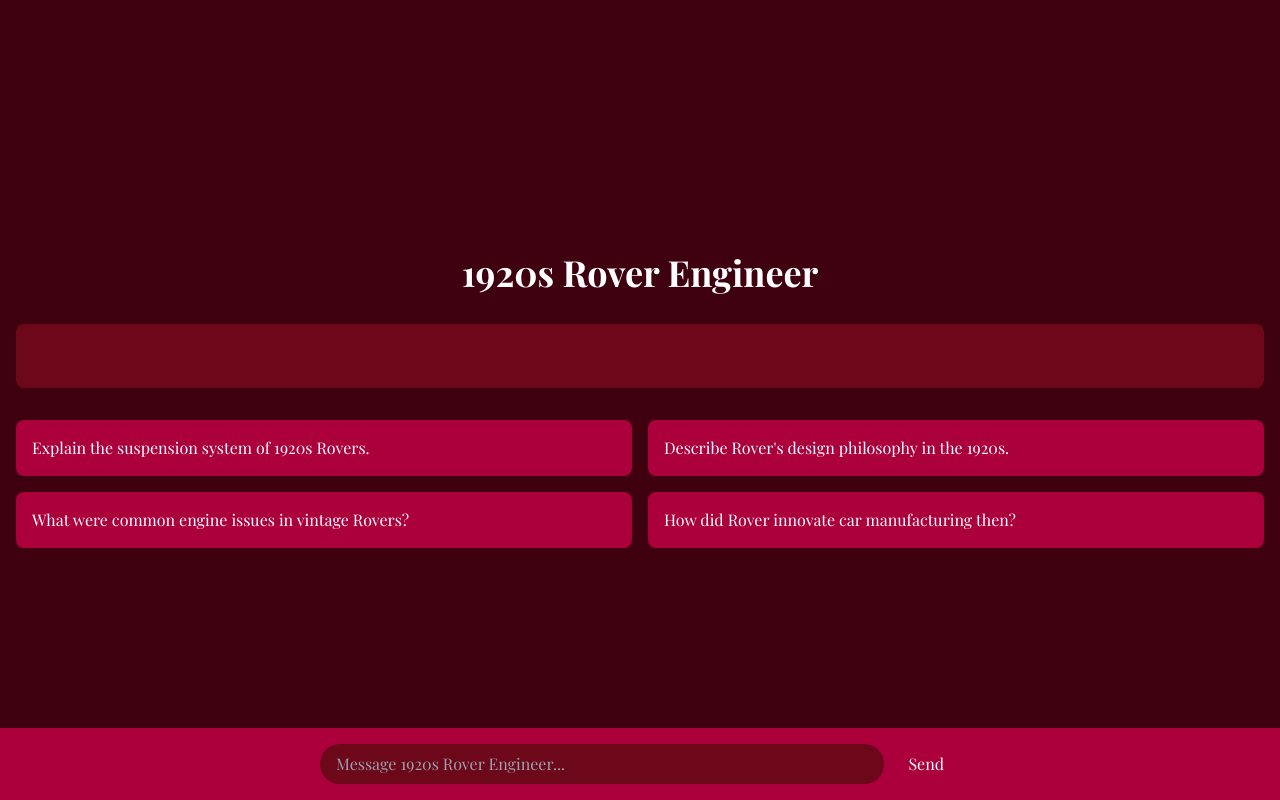
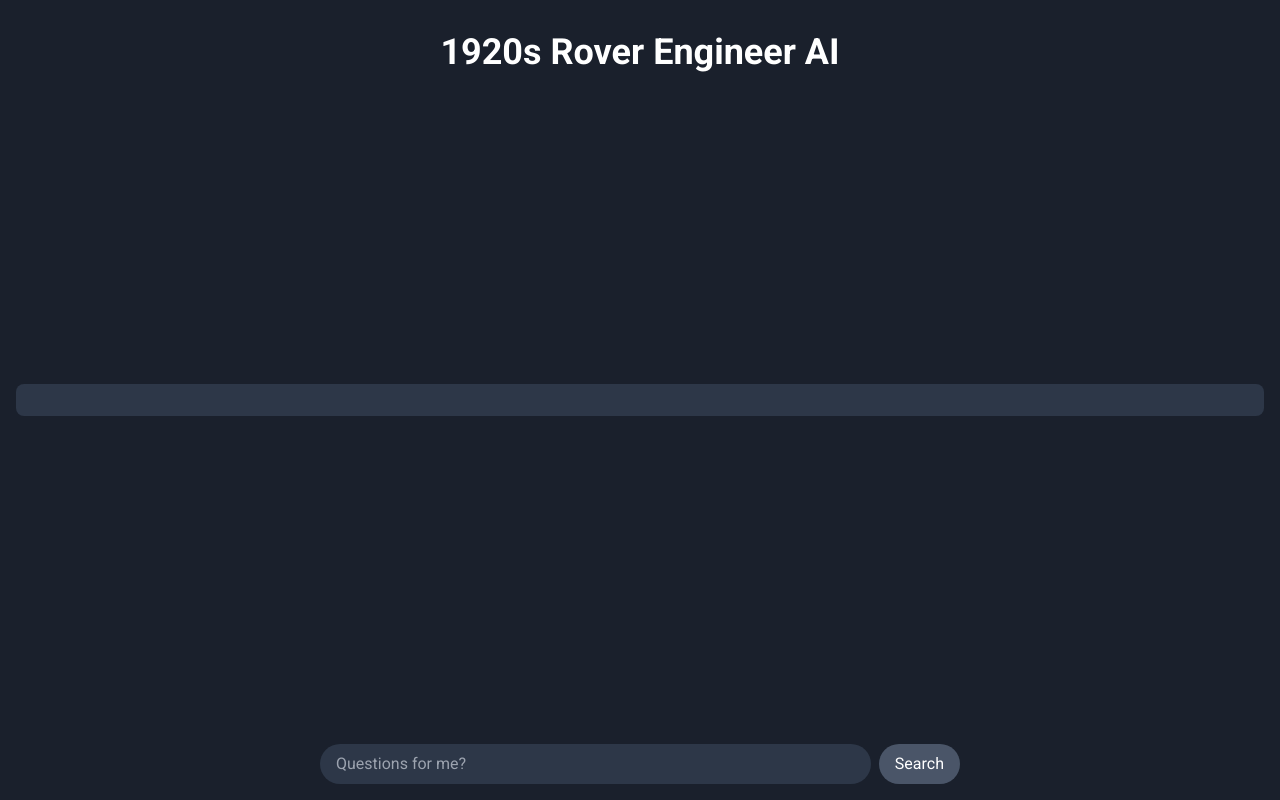
Before and after one commit to SIR-GEO/Rover-Eng, a FastAPI app: page / in a window 1280 px wide. Run offline with FastAPI, Linux system fonts and the light colour scheme; some libraries are stand-ins or nearby versions.

Commit message:
back to old html

```diff
--- a/templates/index.html
+++ b/templates/index.html
@@ -3,71 +3,46 @@
 <head>
     <meta charset="UTF-8">
     <meta name="viewport" content="width=device-width, initial-scale=1.0">
-    <title>1920s Rover Engineer Chat</title>
+    <title>1920s Rover Engineer AI - Dark Theme</title>
     <script src="https://cdn.tailwindcss.com"></script>
-    <link href="https://fonts.googleapis.com/css2?family=Playfair+Display:wght@400;700&display=swap" rel="stylesheet">
+    <link href="https://fonts.googleapis.com/css2?family=Roboto:wght@400;700&display=swap" rel="stylesheet">
     <style>
-        :root {
-            --burgundy-900: #3f000f;
-            --burgundy-800: #6d071a;
-            --burgundy-700: #9f1239;
-            --burgundy-600: #ab003c;
-            --burgundy-500: #b80d3d;
-            --burgundy-400: #c9184a;
-            --burgundy-300: #e5383b;
-            --burgundy-200: #f94144;
-            --burgundy-100: #ff4d6d;
+        body {
+            background-color: #1a202c;
+            color: #fff;
+            font-family: 'Roboto', sans-serif;
         }
-        body {
-            background-color: var(--burgundy-900); /* Dark burgundy background */
-            color: #fff;
-            font-family: 'Playfair Display', serif; /* More interesting font */
-        }
-        .chat-container {
-            background-color: var(--burgundy-800); /* Darker shade for chat background */
-            border-radius: 0.5rem;
-            padding: 2rem;
-            margin-bottom: 2rem;
-        }
-        .chat-message {
-            background-color: var(--burgundy-700);
+        #chat-window {
+            max-height: 300px;
+            overflow-y: auto;
+            background-color: #2d3748;
             border-radius: 0.5rem;
             padding: 1rem;
-            margin-bottom: 1rem;
+        }
+        .chat-bubble {
+            background-color: #4a5568;
+            border-radius: 0.5rem;
+            padding: 1rem;
+            margin-bottom: 0.5rem;
             color: #e2e8f0;
         }
         .chat-input {
-            background-color: var(--burgundy-800);
+            background-color: #2d3748;
             border: none;
             color: #fff;
             padding: 0.5rem 1rem;
             border-radius: 9999px;
-            width: calc(100% - 3rem);
+            width: 100%;
             box-sizing: border-box;
         }
-        .send-btn {
-            background-color: var(--burgundy-600); /* Slightly lighter burgundy for the button */
+        .search-btn {
+            background-color: #4a5568;
             color: #fff;
             border: none;
             padding: 0.5rem 1rem;
             border-radius: 9999px;
             margin-left: 0.5rem;
-        }
-        .prompt-container {
-            display: grid;
-            grid-template-columns: repeat(2, minmax(0, 1fr));
-            gap: 1rem;
-        }
-        .prompt {
-            background-color: var(--burgundy-600); /* Slightly lighter burgundy for prompts */
-            color: #fff;
-            padding: 1rem;
-            border-radius: 0.5rem;
-            cursor: pointer;
-            transition: background-color 0.3s ease;
-        }
-        .prompt:hover {
-            background-color: var(--burgundy-500); /* Hover effect for prompts */
+            flex-shrink: 0;
         }
         .search-container {
             position: fixed;
@@ -78,83 +53,81 @@
             display: flex;
             align-items: center;
             justify-content: center;
-            background-color: var(--burgundy-600); /* Slightly lighter burgundy for the search container */
         }
         .search-bar {
             flex-grow: 1;
-            max-width: 640px;
+            max-width: 640px; /* Adjust the max-width as needed */
             display: flex;
             align-items: center;
+        }
+        .title {
+            position: absolute;
+            top: 2rem; /* Increased padding as per feedback */
+            left: 50%;
+            transform: translateX(-50%);
         }
     </style>
 </head>
 <body class="flex flex-col items-center justify-center min-h-screen">
     <div class="container mx-auto px-4">
-        <h1 class="text-4xl font-bold mb-8 text-center">1920s Rover Engineer</h1>
-        <div id="chat-window" class="chat-container">
+        <h1 class="text-4xl font-bold mb-8 title">1920s Rover Engineer AI</h1>
+        <div id="chat-window">
             <!-- Chat messages will appear here -->
-        </div>
-        <div class="prompt-container">
-            <div class="prompt" onclick="insertPrompt('Explain the suspension system of 1920s Rovers.')">Explain the suspension system of 1920s Rovers.</div>
-            <div class="prompt" onclick="insertPrompt('Describe Rover\'s design philosophy in the 1920s.')">Describe Rover's design philosophy in the 1920s.</div>
-            <div class="prompt" onclick="insertPrompt('What were common engine issues in vintage Rovers?')">What were common engine issues in vintage Rovers?</div>
-            <div class="prompt" onclick="insertPrompt('How did Rover innovate car manufacturing then?')">How did Rover innovate car manufacturing then?</div>
         </div>
     </div>
     <div class="search-container">
         <div class="search-bar">
-            <input type="text" placeholder="Message 1920s Rover Engineer..." class="chat-input">
-            <button class="send-btn">Send</button>
+            <input type="text" placeholder="Questions for me?" class="chat-input">
+            <button class="search-btn">Search</button>
         </div>
     </div>
     <script>
         const chatWindow = document.getElementById('chat-window');
         const chatInput = document.querySelector('.chat-input');
-        const sendBtn = document.querySelector('.send-btn');
+        const searchBtn = document.querySelector('.search-btn');
 
-        sendBtn.addEventListener('click', async () => {
+        searchBtn.addEventListener('click', () => {
             const message = chatInput.value.trim();
             if (message) {
+                // Create the user's chat bubble
                 const userBubble = document.createElement('div');
-                userBubble.classList.add('chat-message');
+                userBubble.classList.add('chat-bubble');
                 userBubble.textContent = message;
                 chatWindow.appendChild(userBubble);
                 chatInput.value = '';
                 chatWindow.scrollTop = chatWindow.scrollHeight;
 
-                try {
-                    const response = await fetch('/rover_engineer_request', {
-                        method: 'POST',
-                        headers: {
-                            'Content-Type': 'application/json',
-                        },
-                        body: JSON.stringify({ question: message })
-                    });
-                    if (!response.ok) {
-                        throw new Error(`HTTP error! status: ${response.status}`);
-                    }
-                    const data = await response.json();
+                // Send the question to the Flask backend
+                fetch('/rover_engineer_request', {
+                    method: 'POST',
+                    headers: {
+                        'Content-Type': 'application/json',
+                    },
+                    body: JSON.stringify({ question: message })
+                })
+                .then(response => response.json())
+                .then(data => {
+                    // Create the AI's chat bubble
                     const aiBubble = document.createElement('div');
-                    aiBubble.classList.add('chat-message');
+                    aiBubble.classList.add('chat-bubble');
                     aiBubble.textContent = data.response;
                     chatWindow.appendChild(aiBubble);
                     chatWindow.scrollTop = chatWindow.scrollHeight;
-                } catch (error) {
-                    console.error('Error:', error);
-                }
+                })
+                .catch(error => console.error('Error:', error));
             }
         });
 
         chatInput.addEventListener('keypress', (e) => {
             if (e.key === 'Enter') {
-                sendBtn.click();
+                searchBtn.click();
             }
         });
 
-        function insertPrompt(prompt) {
-            chatInput.value = prompt;
-            chatInput.focus();
-        }
+        chatInput.addEventListener('input', () => {
+            chatInput.style.height = 'auto';
+            chatInput.style.height = chatInput.scrollHeight + 'px';
+        });
     </script>
 </body>
 </html>
```
